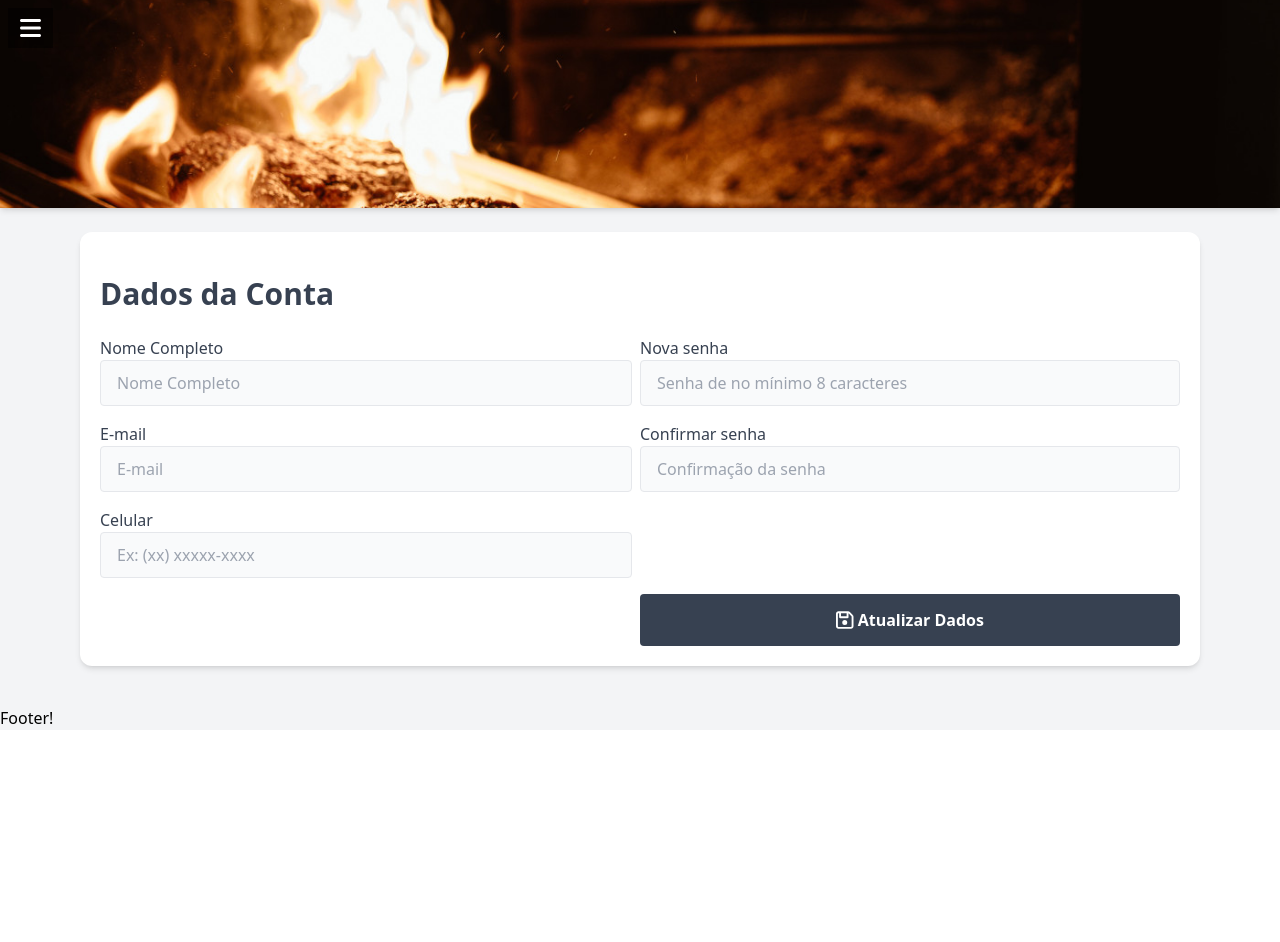
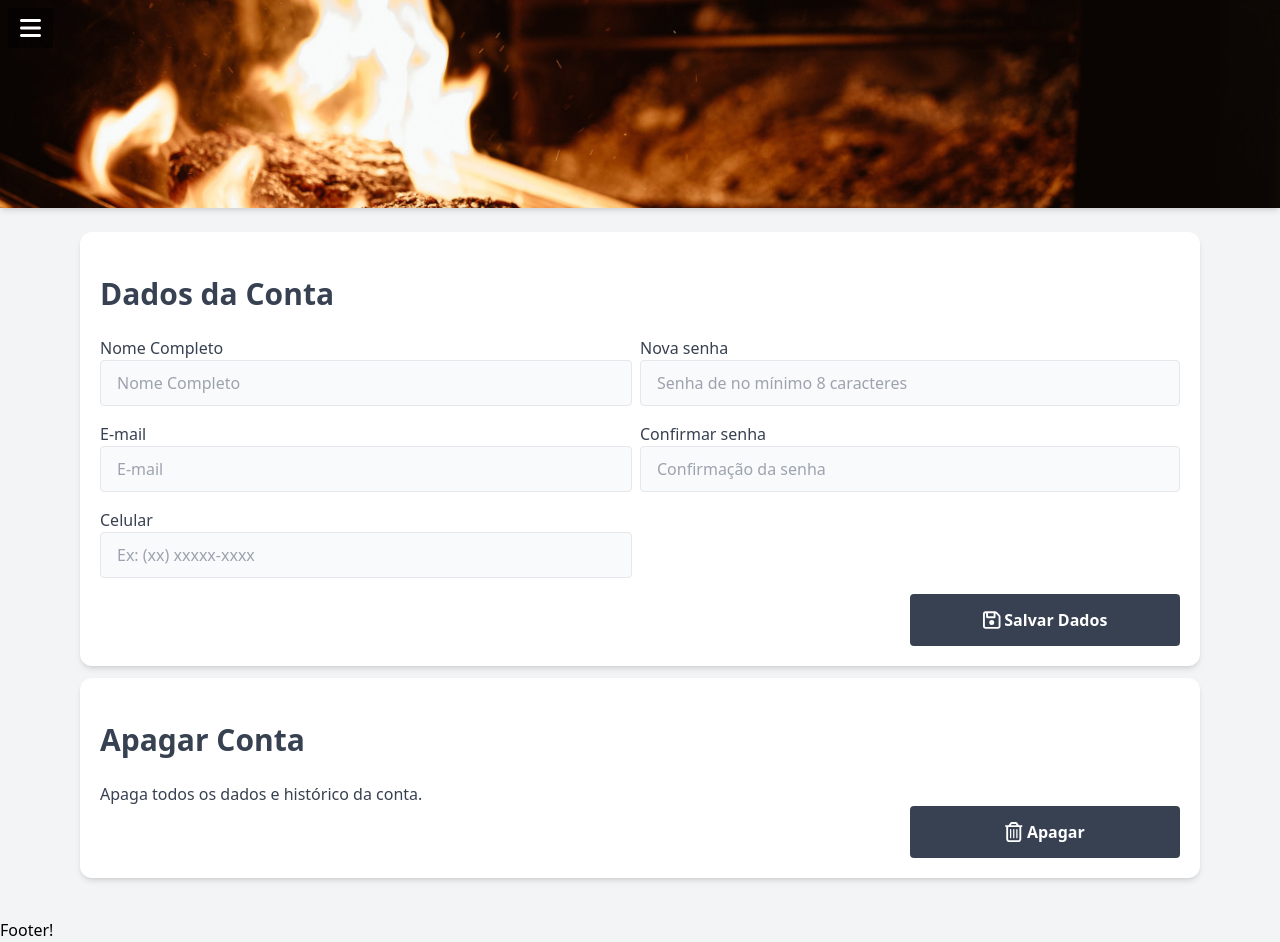
Before and after one commit to evandrofriedri/frontend-web, a Vue app: page /userSetting in a window 1280 px wide. Before the commit the page ends 800 px from the top, so only its background shows below. Built offline with nearby package versions, Linux system fonts and the light colour scheme.

Commit message:
Ajustado componente usersetting

```diff
--- a/src/views/UserSettingView.vue
+++ b/src/views/UserSettingView.vue
@@ -3,7 +3,7 @@
     <div class="flex w-full h-48" />
     <div class="flex flex-1 flex-col justify-center py-10 px-4 sm:px-6 lg:px-20">
       <div class="mx-auto w-full">
-        <div class="p-5 bg-white sm:shadow-md sm:rounded-xl">
+        <div class="p-5 bg-white sm:shadow-md sm:rounded-xl mb-3">
           <h2 class="mt-6 mb-6 text-3xl font-semibold text-gray-700">
             Dados da Conta
           </h2>
@@ -20,12 +20,26 @@
               </div>
             </div>
             <div class="flex">
-              <div class="w-1/2" />
-              <div class="w-1/2">
-                <FormButton btn-type="submit" icon="fa-regular fa-floppy-disk" description="Atualizar Dados" />
+              <div class="w-2/5 md:w-3/4" />
+              <div class="w-3/5 md:w-1/4">
+                <FormButton btn-type="submit" icon="fa-regular fa-floppy-disk" description="Salvar Dados" />
               </div>
             </div>
           </form>
+        </div>
+        <div class="p-5 bg-white sm:shadow-md sm:rounded-xl">
+          <h2 class="mt-6 mb-6 text-3xl font-semibold text-gray-700">
+            Apagar Conta
+          </h2>
+          <h1 class="text-gray-700">
+            Apaga todos os dados e histórico da conta.
+          </h1>
+          <div class="flex">
+            <div class="w-2/5 md:w-3/4" />
+            <div class="w-3/5 md:w-1/4">
+              <FormButton btn-type="submit" icon="fa-regular fa-trash-can" description="Apagar" />
+            </div>
+          </div>
         </div>
       </div>
     </div>
```
